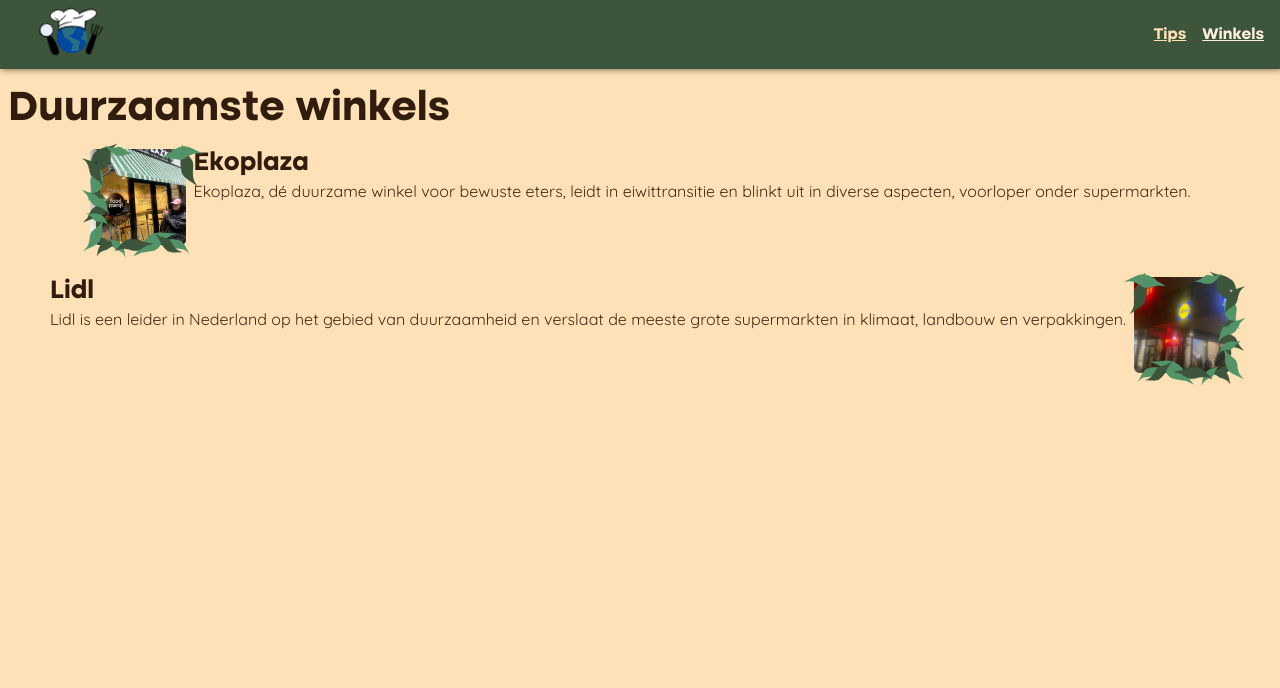
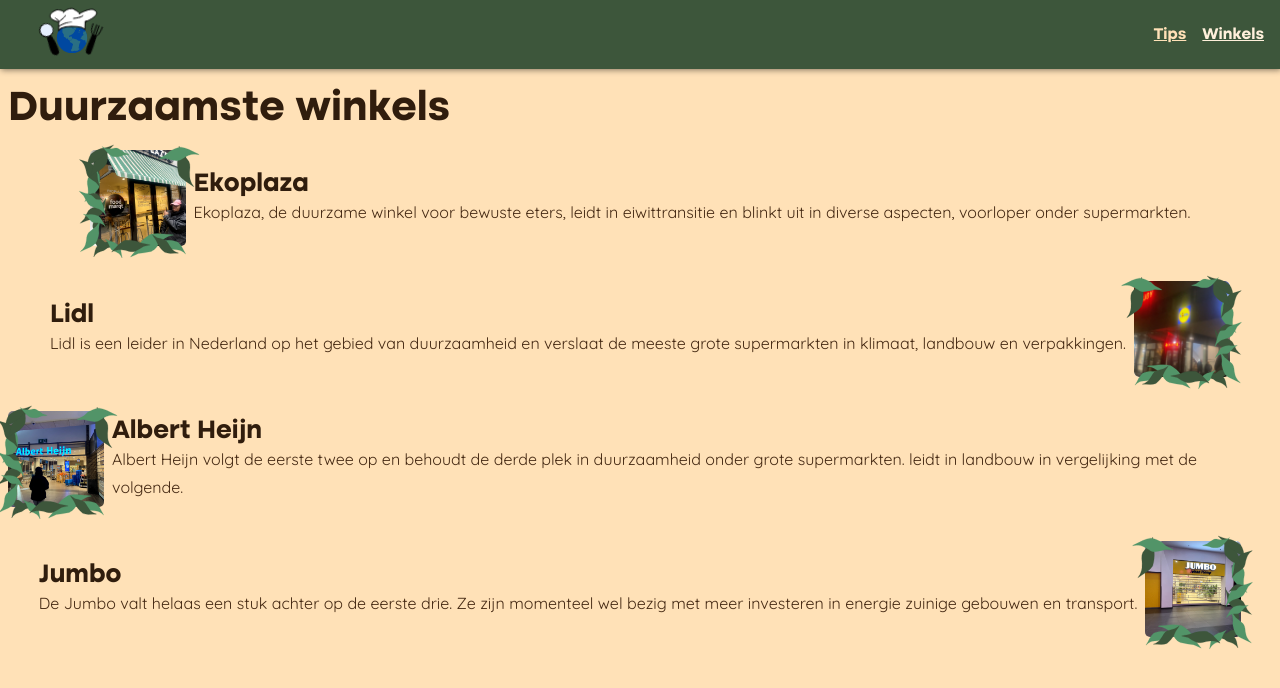
Before and after one commit to vincpinas/CMD-PROJ1-Individueel, a website: page winkels.html in a window 1280 px wide. Drawn offline with Linux system fonts and the light colour scheme.

Commit message:
:blue_heart: laatste versie

```diff
--- a/scss/components/winkels.scss
+++ b/scss/components/winkels.scss
@@ -24,7 +24,7 @@
                 position: absolute;
                 width: 8.5rem;
                 height: 8.5rem;
-                transform: translateX(-1rem) translateY(-1rem);
+                transform: translateX(-1.2rem) translateY(-1rem);
             }
 
             &>img:nth-of-type(2) {
@@ -54,7 +54,8 @@
     li>div {
         display: flex;
         flex-direction: column;
-        height: 6rem;
+        height: 6.15rem;
+        justify-content: center;
         text-overflow: ellipsis;
         overflow: hidden;
     }
--- a/winkels.html
+++ b/winkels.html
@@ -133,7 +133,7 @@
                     </span>
                     <div>
                         <h3>Ekoplaza</h3>
-                        <p>Ekoplaza, dé duurzame winkel voor bewuste eters, leidt in eiwittransitie en blinkt uit in diverse aspecten, voorloper onder supermarkten.</p>
+                        <p>Ekoplaza, de duurzame winkel voor bewuste eters, leidt in eiwittransitie en blinkt uit in diverse aspecten, voorloper onder supermarkten.</p>
                     </div>
                 </li>
 
@@ -148,13 +148,27 @@
                     </div>
                 </li>
 
-                <!-- <li>
-                    <img src="./assets/content/albert_heijn.jpg" alt="lidl logo">
+                <li>
+                    <span>
+                        <img src="./assets/content/leaves.svg" alt="leaves decoration">
+                        <img src="./assets/content/albert_heijn.jpg" alt="albert heijn logo">
+                    </span>
                     <div>
                         <h3>Albert Heijn</h3>
                         <p>Albert Heijn volgt de eerste twee op en behoudt de derde plek in duurzaamheid onder grote supermarkten. leidt in landbouw in vergelijking met de volgende.</p>
                     </div>
-                </li> -->
+                </li>
+
+                <li>
+                    <span>
+                        <img src="./assets/content/leaves_reverse.svg" alt="leaves decoration">
+                        <img src="./assets/content/jumbo.jpg" alt="jumbo logo">
+                    </span>
+                    <div>
+                        <h3>Jumbo</h3>
+                        <p>De Jumbo valt helaas een stuk achter op de eerste drie. Ze zijn momenteel wel bezig met meer investeren in energie zuinige gebouwen en transport.</p>
+                    </div>
+                </li>
 
             </ul>
         </section>
```
Also changed, not shown: assets/content/albert_heijn.jpg (added), assets/content/jumbo.jpg (added), assets/css/style.css, 4 other files.
